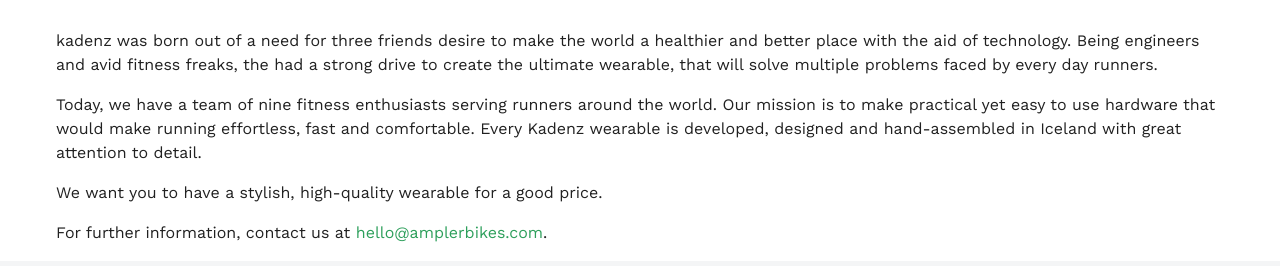
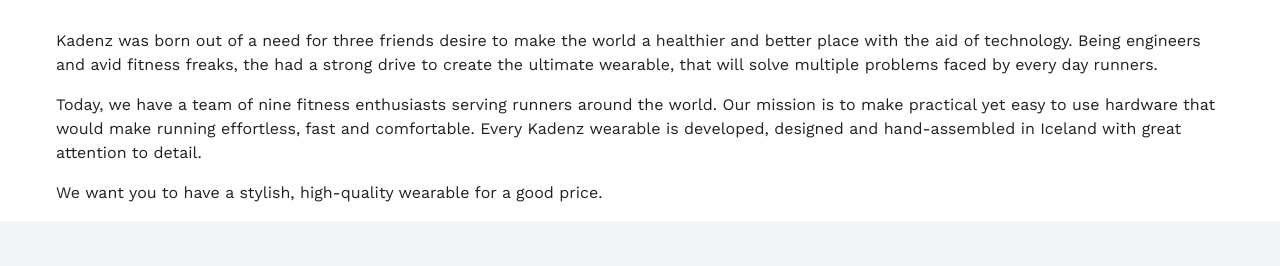
Before and after one commit to rahul047/kandenz, a plain HTML site: page about.html in a window 1280 px wide. Shown: the part 495-761 px from the top of the page. Drawn offline with nearby package versions, Linux system fonts and the light colour scheme.

Commit message:
text changed 4

```diff
--- a/about.html
+++ b/about.html
@@ -57,7 +57,7 @@ height="0" width="0" style="display:none;visibility:hidden"></iframe></noscript>
 
     <div class="wrapper">
     <h1>About Us</h1>
-<p>kadenz was born out of a need for three friends desire to make the world a healthier and better place with the aid of technology. Being engineers and avid fitness freaks, the had a strong drive to create the ultimate wearable, that will solve multiple problems faced by every day runners.
+<p>Kadenz was born out of a need for three friends desire to make the world a healthier and better place with the aid of technology. Being engineers and avid fitness freaks, the had a strong drive to create the ultimate wearable, that will solve multiple problems faced by every day runners.
 <p>Today, we have a team of nine fitness enthusiasts serving runners around the
 world. Our mission is to make practical yet easy to use hardware that
 would make running effortless, fast and comfortable. Every Kadenz
@@ -66,7 +66,7 @@ to detail.</p>
 <p>We want you to have a stylish, high-quality wearable for a good price.
 </p>
 
-<p>For further information, contact us at <a href="mailto:hello@kadenz.com">hello@amplerbikes.com</a>.</p>
+<!--<p>For further information, contact us at <a href="mailto:hello@kadenz.com">hello@amplerbikes.com</a>.</p>-->
   </div>
 
   </section>
```
